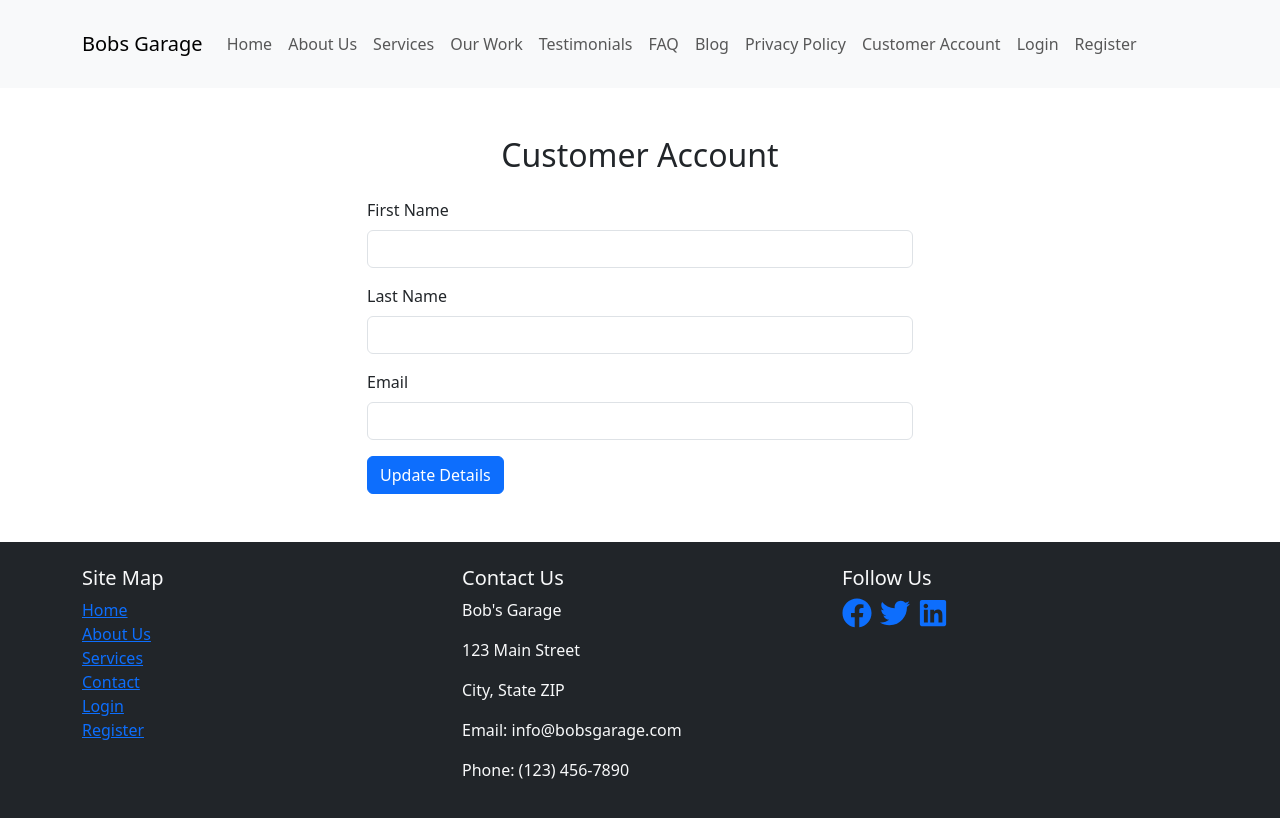
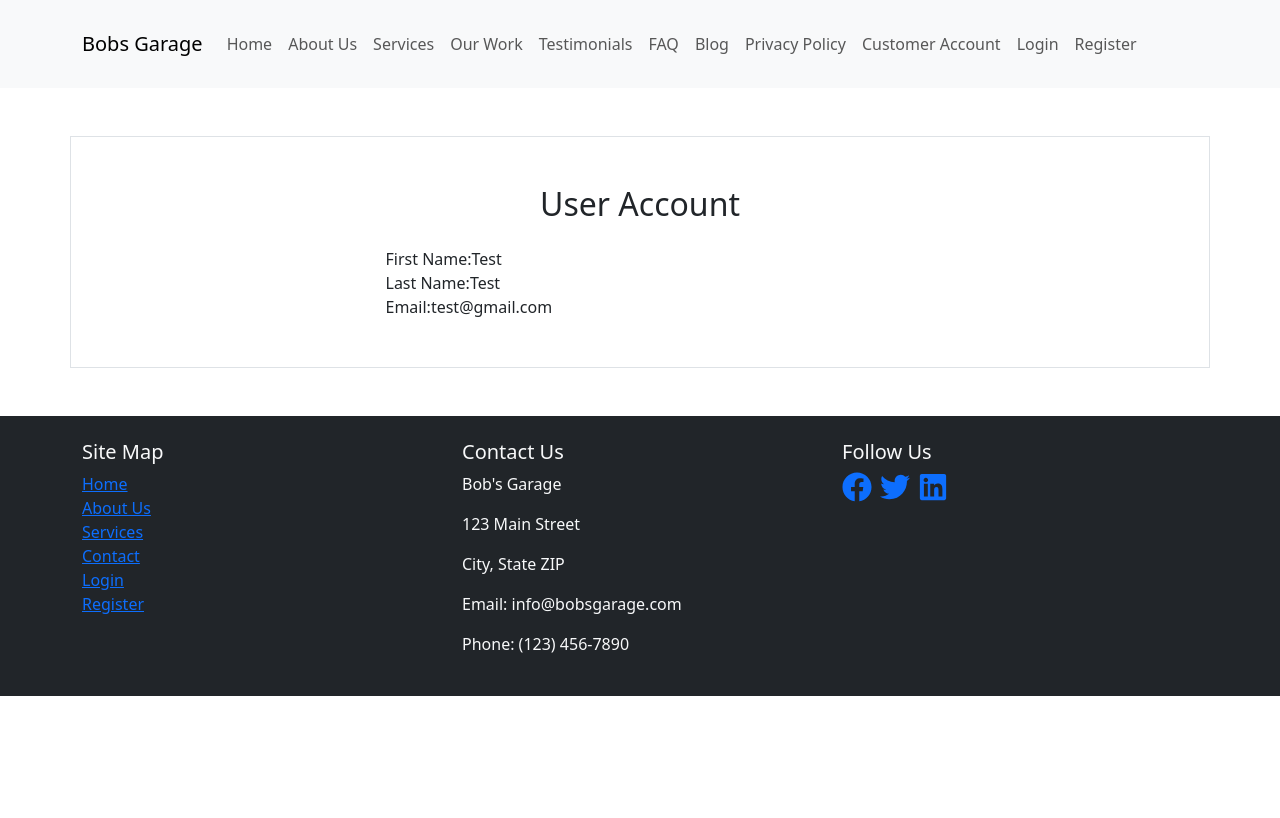
Before and after one commit to samueljdev12/bob-s-garage-web-app, a React (Vite) app in the folder frontend/: page /customer-account in a window 1280 px wide. Shown: the top 818 px of the page. Built offline with nearby package versions, Linux system fonts and the light colour scheme; no server answers.

Commit message:
posts retrived

```diff
--- /dev/null
+++ b/frontend/reducers/BlogReducer.js
@@ -0,0 +1,46 @@
+import { createAsyncThunk, createSlice } from "@reduxjs/toolkit";
+import axios from "axios";
+const baseUrl = "http://localhost:3001/server/blog/all";
+
+// inital state
+const initialState = {
+    posts: [],
+    status: 'idle',
+    error: {}
+}
+
+// get all blog post
+export const getPost = createAsyncThunk("blog/all", async() =>{
+    try {
+    const res = await axios.get(`${baseUrl}`);
+    console.log(res.data)
+    return res.data;
+    } catch (err) {
+        return err.message
+    }
+})
+
+// slice
+const blogSlice = createSlice({
+    name: "blog",
+    initialState,
+    reducers: {},
+    extraReducers: (builder) =>{
+        builder
+        .addCase(getPost.pending, (state) =>{
+            state.status = "loading"
+        })
+        .addCase(getPost.fulfilled, (state, action) =>{
+            state.status = "idle"
+            state.posts = action.payload
+        })
+        .addCase(getPost.rejected, (state, action) =>{
+            state.status = "idle"
+            state.posts = []
+        })
+    }
+})
+
+export const selectPosts = (state) => state.blog.posts;
+
+export default blogSlice.reducer;
--- a/frontend/src/components/Account.jsx
+++ b/frontend/src/components/Account.jsx
@@ -1,89 +1,31 @@
-import { getUser, getAuthUser } from '../../reducers/authSlice';
-import { useSelector, useDispatch } from 'react-redux';
-import { useEffect, useState } from 'react';
 
 const Account = () => {
-
-   const dispatch = useDispatch();
-   const userD = useSelector(getAuthUser)
-   console.log(userD)
-   console.log(userD.firstName)
-
-
-
-   useEffect(() =>{
-    dispatch(getUser())
-
-   },[])
   // Mock user data
   const userData = {
-    firstName: userD.firstName,
-    lastName: userD.lastName,
-    email: userD.email,
-  };
-
-  // State to manage user data for editing
-  const [user, setUser] = useState({ ...userData });
-
-  // Function to handle user data updates
-  const handleUpdate = () => {
-    // Implement your update logic here
-    console.log('Updated user data:', user);
+    firstName: 'Test',
+    lastName: 'Test',
+    email: 'test@gmail.com',
   };
 
   return (
-    <div className="container my-5">
+    <div className="container my-5 border p-5 ">
       <div className="row">
         <div className="col-md-6 offset-md-3">
-          <h2 className="text-center mb-4">Customer Account</h2>
-          <form>
-            <div className="mb-3">
-              <label htmlFor="firstName" className="form-label">
-                First Name
-              </label>
-              <input
-                type="text"
-                className="form-control"
-                id="firstName"
-                name="firstName"
-                value={user.firstName}
-                onChange={(e) => setUser({ ...user, firstName: e.target.value })}
-              />
+          <h2 className="text-center mb-4">User Account</h2>
+          <div className="user-info">
+            <div className="info-item">
+              <span className="info-label">First Name:</span>
+              <span className="info-value">{userData.firstName}</span>
             </div>
-            <div className="mb-3">
-              <label htmlFor="lastName" className="form-label">
-                Last Name
-              </label>
-              <input
-                type="text"
-                className="form-control"
-                id="lastName"
-                name="lastName"
-                value={user.lastName}
-                onChange={(e) => setUser({ ...user, lastName: e.target.value })}
-              />
+            <div className="info-item">
+              <span className="info-label">Last Name:</span>
+              <span className="info-value">{userData.lastName}</span>
             </div>
-            <div className="mb-3">
-              <label htmlFor="email" className="form-label">
-                Email
-              </label>
-              <input
-                type="email"
-                className="form-control"
-                id="email"
-                name="email"
-                value={user.email}
-                onChange={(e) => setUser({ ...user, email: e.target.value })}
-              />
+            <div className="info-item">
+              <span className="info-label">Email:</span>
+              <span className="info-value">{userData.email}</span>
             </div>
-            <button
-              type="button"
-              className="btn btn-primary"
-              onClick={handleUpdate}
-            >
-              Update Details
-            </button>
-          </form>
+          </div>
         </div>
       </div>
     </div>
--- a/frontend/src/components/Blog.jsx
+++ b/frontend/src/components/Blog.jsx
@@ -1,6 +1,16 @@
+import { useEffect } from "react";
+import {  useDispatch, useSelector } from "react-redux";
+import { getPost, selectPosts } from "../../reducers/BlogReducer";
 
 const Blog = () => {
+  const dispatch = useDispatch();
+  useEffect(() =>{
+    dispatch(getPost())
+  }, [dispatch])
   // Dummy blog post data with images
+
+  const posts = useSelector(selectPosts);
+  console.log(`the posts in blog.jsx are ${posts}`);
   const dummyBlogPosts = [
     {
       id: 1,
--- a/frontend/store/store.js
+++ b/frontend/store/store.js
@@ -1,11 +1,13 @@
 // store file
 import { configureStore } from "@reduxjs/toolkit";
 import authReducer from "../reducers/authSlice";
+import blogReducer from "../reducers/BlogReducer";
 
 export const store = configureStore({
 
     reducer: {
-        auth: authReducer
+        auth: authReducer,
+        blog: blogReducer
     }
 
 });
```
